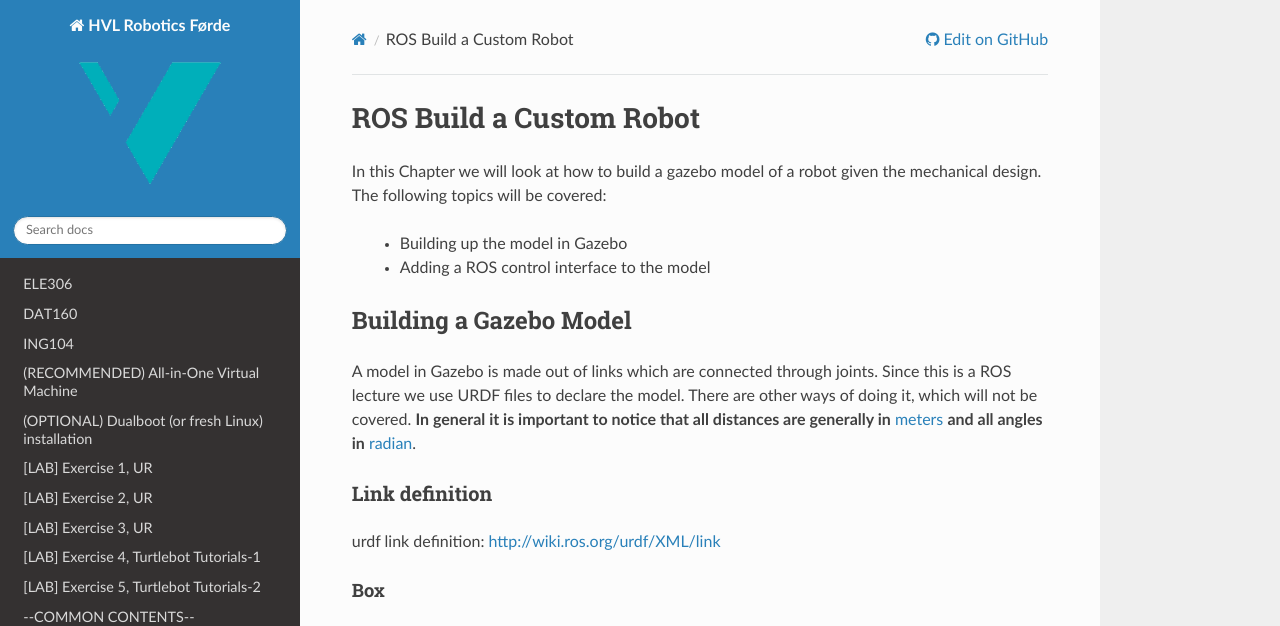
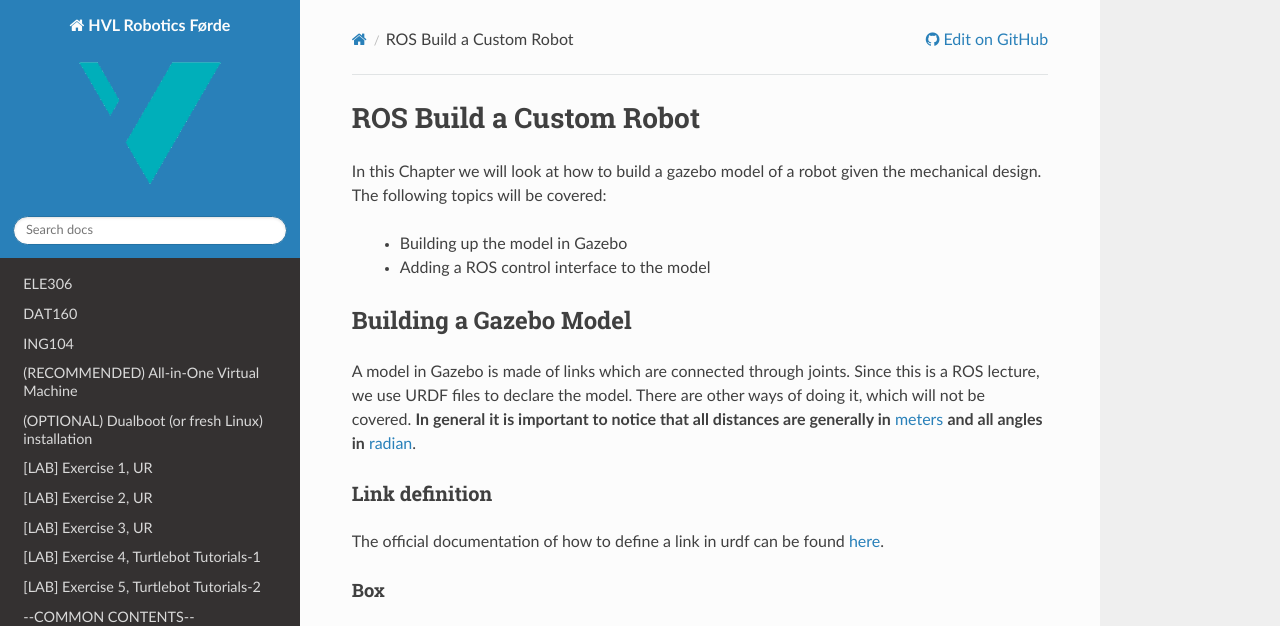
Before and after one commit to frdedynamics/robotics-lab-documentation, a Sphinx documentation site: the page built from source/texts/course-specific/ros_build_custom_robot.rst, in a window 1280 px wide and 1400 px high. Shown: the top 626 px of the window. Built offline with Sphinx 7.4.7 and the Read the Docs theme 2.0.0, drawn with Linux system fonts in a browser that asks for light colours; the version number could not be read and is left out; some of the changed text lies outside the part shown; grey boxes are pictures that could not be loaded.

Commit message:
Update ros_build_custom_robot.rst

```diff
--- a/source/texts/course-specific/ros_build_custom_robot.rst
+++ b/source/texts/course-specific/ros_build_custom_robot.rst
@@ -11,12 +11,12 @@
 
 Building a Gazebo Model
 =========================
-A model in Gazebo is made out of links which are connected through joints. Since this is a ROS lecture we use URDF files to declare the model. There are other ways of doing it, which will not be covered. **In general it is important to notice that all distances are generally in** `meters <https://en.wikipedia.org/wiki/Metre>`_ **and all angles in** `radian <https://en.wikipedia.org/wiki/Radian>`_.
+A model in Gazebo is made of links which are connected through joints. Since this is a ROS lecture, we use URDF files to declare the model. There are other ways of doing it, which will not be covered. **In general it is important to notice that all distances are generally in** `meters <https://en.wikipedia.org/wiki/Metre>`_ **and all angles in** `radian <https://en.wikipedia.org/wiki/Radian>`_.
 
 
 Link definition
 ---------------------
-urdf link definition: http://wiki.ros.org/urdf/XML/link
+The official documentation of how to define a link in urdf can be found `here <http://wiki.ros.org/urdf/XML/link>`_.
 
 Box
 ~~~~~~~~
@@ -51,7 +51,7 @@
 
 Joint definition
 ---------------------
-urdf joint definition: http://wiki.ros.org/urdf/XML/joint
+The official documentation of how to define a joint in urdf can be found `here <http://wiki.ros.org/urdf/XML/joint>`_.
 
 .. literalinclude:: ../../_static/scripts/build_custom_robot/joint_continuous.urdf.xacro
        :language: XML
@@ -78,6 +78,18 @@
  cd ~/catking_ws/
  catkin_make
 
+To start the Gazebo world use the following command in the terminal:
+
+::
+
+ roslaunch custom_robot_tutorial mobile_manipulator.launch
+
+To spawn the robot in the existing Gazebo world use the following terminal command:
+
+::
+
+ roslaunch custom_robot_tutorial robot_spawn.launch
+
 .. figure:: ../../_static/scripts/build_custom_robot/mobile_robot_plan_2.png
           :align: center
 
```
